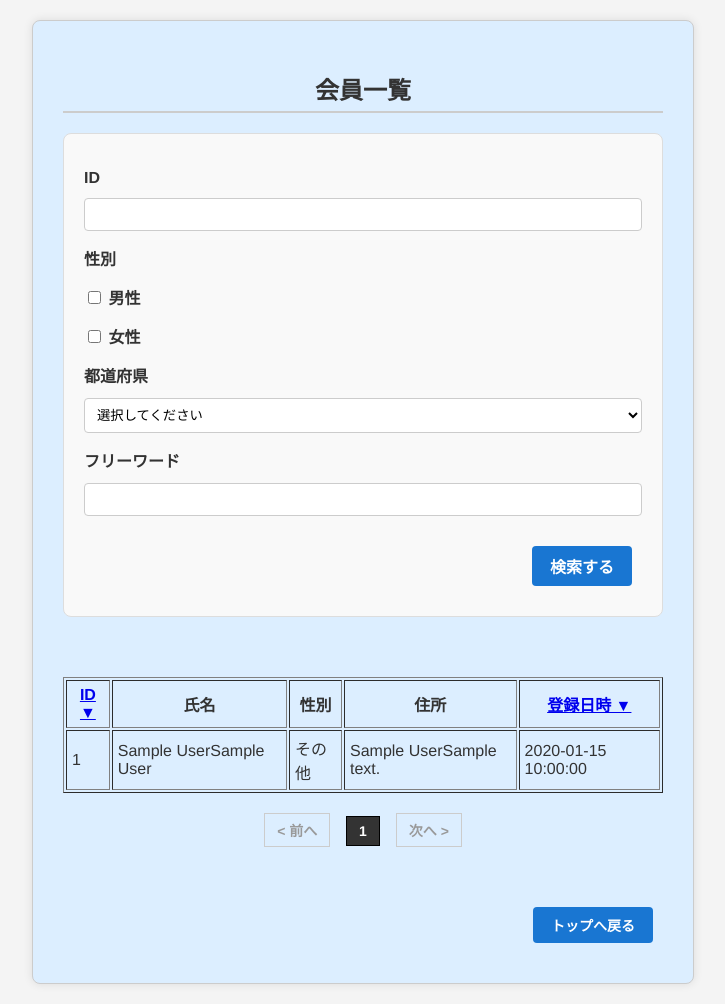
After one commit to selva-kurihara/php, a PHP site: page /admin/member.php in a window 1280 px wide. The commit adds this page. Shown: the whole page, without its empty margins (277-1002 px from the left). Run offline with PHP 8.4, Linux system fonts and the light colour scheme; tables that the repository leaves empty or names only in its code hold one stand-in row (values such as "Sample post").

Commit message:
php課題10

```diff
--- /dev/null
+++ b/admin/member.php
@@ -0,0 +1,280 @@
+<?php
+
+session_start();
+
+$isLoggedIn = isset($_SESSION['user']);
+
+try {
+  // DB接続
+  $dsn = 'mysql:dbname=phpkadai;host=localhost;charset=utf8;';
+  $user = 'kurihara';
+  $password = 'uCmCLu2e8H';
+  $pdo = new PDO($dsn, $user, $password);
+  $pdo->setAttribute(PDO::ATTR_ERRMODE, PDO::ERRMODE_EXCEPTION);
+
+  // 検索条件の初期化
+  $where = [];
+  $params = [];
+
+  if (!empty($_GET['id'])) {
+    $where[] = 'id = :id';
+    $params[':id'] = $_GET['id'];
+  }
+
+  if (!empty($_GET['gender']) && is_array($_GET['gender'])) {
+    $genders = [];
+    foreach ($_GET['gender'] as $i => $gender) {
+      $key = ":gender$i";
+      $genders[] = $key;
+      $params[$key] = ($gender === 'male') ? 1 : 2; // DBでは 1:男性, 2:女性 だと仮定
+    }
+    $where[] = 'gender IN (' . implode(', ', $genders) . ')';
+  }
+
+  if (!empty($_GET['pref'])) {
+    $where[] = 'pref_name = :pref';
+    $params[':pref'] = $_GET['pref'];
+  }
+
+  if (!empty($_GET['keyword'])) {
+    $where[] = '(name_sei LIKE :kw OR name_mei LIKE :kw OR email LIKE :kw LIKE :kw)';
+    $params[':kw'] = '%' . $_GET['keyword'] . '%';
+  }
+
+  // 並び替え対象と順序を取得
+  $sortableColumns = ['id', 'created_at'];
+  $sort = in_array($_GET['sort'] ?? '', $sortableColumns) ? $_GET['sort'] : 'id';
+  $order = strtolower($_GET['order'] ?? 'desc') === 'desc' ? 'desc' : 'asc';
+
+  // クエリ組み立て
+  $sql = 'SELECT * FROM members';
+  if (!empty($where)) {
+    $sql .= ' WHERE ' . implode(' AND ', $where);
+  }
+  $sql .= " ORDER BY $sort " . strtoupper($order);
+
+  $stmt = $pdo->prepare($sql);
+  $stmt->execute($params);
+  $members = $stmt->fetchAll(PDO::FETCH_ASSOC);
+} catch (PDOException $e) {
+  error_log('DBエラー: ' . $e->getMessage());
+  echo 'データベース接続エラーが発生しました。';
+  exit;
+}
+
+// 総件数の取得（membersの検索条件付き）
+$sqlCount = 'SELECT COUNT(*) FROM members';
+if (!empty($where)) {
+  $sqlCount .= ' WHERE ' . implode(' AND ', $where);
+}
+$countStmt = $pdo->prepare($sqlCount);
+$countStmt->execute($params);
+$totalMembers = (int)$countStmt->fetchColumn();
+
+$limit = 10;
+$totalPages = ceil($totalMembers / $limit);
+$page = max(1, min($totalPages, (int)($_GET['page'] ?? 1)));
+$offset = ($page - 1) * $limit;
+
+// 会員情報をページごとに取得
+$sql .= " LIMIT :limit OFFSET :offset";
+$stmt = $pdo->prepare($sql);
+foreach ($params as $key => $val) {
+  $stmt->bindValue($key, $val);
+}
+$stmt->bindValue(':limit', $limit, PDO::PARAM_INT);
+$stmt->bindValue(':offset', $offset, PDO::PARAM_INT);
+$stmt->execute();
+$members = $stmt->fetchAll(PDO::FETCH_ASSOC);
+
+?>
+
+<!DOCTYPE html>
+<html lang="ja">
+
+<head>
+  <meta charset="UTF-8">
+  <title>掲示板管理画面メインメニュー</title>
+  <link rel="stylesheet" href="../stylesheet.css">
+</head>
+
+<body>
+  <div class="container">
+    <h2>会員一覧</h2>
+
+    <form class="search-form" method="GET" action="">
+      <div class="form-group">
+        <label for="id">ID</label>
+        <input type="text" id="id" name="id">
+      </div>
+
+      <div class="form-group">
+        <label>性別</label>
+        <label class="gender"><input type="checkbox" name="gender[]" value="male"> 男性</label>
+        <label class="gender"><input type="checkbox" name="gender[]" value="female"> 女性</label>
+      </div>
+
+      <div class="form-group">
+        <label for="pref">都道府県</label>
+        <select name="pref">
+          <option value="">選択してください</option>
+          <?php
+          $prefs = [
+            '北海道',
+            '青森県',
+            '岩手県',
+            '宮城県',
+            '秋田県',
+            '山形県',
+            '福島県',
+            '茨城県',
+            '栃木県',
+            '群馬県',
+            '埼玉県',
+            '千葉県',
+            '東京都',
+            '神奈川県',
+            '新潟県',
+            '富山県',
+            '石川県',
+            '福井県',
+            '山梨県',
+            '長野県',
+            '岐阜県',
+            '静岡県',
+            '愛知県',
+            '三重県',
+            '滋賀県',
+            '京都府',
+            '大阪府',
+            '兵庫県',
+            '奈良県',
+            '和歌山県',
+            '鳥取県',
+            '島根県',
+            '岡山県',
+            '広島県',
+            '山口県',
+            '徳島県',
+            '香川県',
+            '愛媛県',
+            '高知県',
+            '福岡県',
+            '佐賀県',
+            '長崎県',
+            '熊本県',
+            '大分県',
+            '宮崎県',
+            '鹿児島県',
+            '沖縄県'
+          ];
+
+          foreach ($prefs as $pref) {
+            $selected = ($_GET['pref'] ?? '') === $pref ? 'selected' : '';
+            echo "<option value=\"{$pref}\" {$selected}>{$pref}</option>";
+          }
+          ?>
+        </select>
+
+      </div>
+
+      <div class="form-group">
+        <label for="keyword">フリーワード</label>
+        <input type="text" id="keyword" name="keyword">
+      </div>
+
+      <div class="buttons">
+        <button type="submit" class="btn">検索する</button>
+      </div>
+    </form>
+
+    <table class="member-table">
+      <?php if (!empty($members)): ?>
+        <table border="1" cellpadding="5">
+          <thead>
+            <tr>
+              <th>
+                <a href="?<?= http_build_query(array_merge($_GET, ['sort' => 'id', 'order' => ($sort === 'id' && $order === 'asc') ? 'desc' : 'asc'])) ?>">
+                  ID <?= $sort === 'id' ? ($order === 'asc' ? '▲' : '▼') : '▼' ?>
+                </a>
+              </th>
+              <th>氏名</th>
+              <th>性別</th>
+              <th>住所</th>
+              <th>
+                <a href="?<?= http_build_query(array_merge($_GET, ['sort' => 'created_at', 'order' => ($sort === 'created_at' && $order === 'asc') ? 'desc' : 'asc'])) ?>">
+                  登録日時 <?= $sort === 'created_at' ? ($order === 'asc' ? '▲' : '▼') : '▼' ?>
+                </a>
+              </th>
+            </tr>
+          </thead>
+          <tbody>
+            <?php foreach ($members as $member): ?>
+              <tr>
+                <td><?= htmlspecialchars($member['id']) ?></td>
+                <td><?= htmlspecialchars($member['name_sei'] . ($member['name_mei'])) ?></td>
+                <td>
+                  <?php
+                  if ($member['gender'] == 1) echo '男性';
+                  else if ($member['gender'] == 2) echo '女性';
+                  else echo 'その他';
+                  ?>
+                </td>
+                <td><?= htmlspecialchars($member['pref_name'] . ($member['address'])) ?></td>
+                <td><?= htmlspecialchars($member['created_at']) ?></td>
+              </tr>
+            <?php endforeach; ?>
+          </tbody>
+        </table>
+      <?php else: ?>
+        <p>該当する会員は見つかりませんでした。</p>
+      <?php endif; ?>
+
+      <!-- ページャー -->
+      <div class="pagination">
+        <?php if ($page > 1): ?>
+          <a href="?<?= http_build_query(array_merge($_GET, ['page' => $page - 1])) ?>">&lt; 前へ</a>
+        <?php else: ?>
+          <span class="disabled">&lt; 前へ</span>
+        <?php endif; ?>
+
+        <?php
+        $range = 1; // 表示する前後のページ数
+        $startPage = max(1, $page - $range);
+        $endPage = min($totalPages, $page + $range);
+        // 先頭3ページ分なら1〜3固定表示
+        if ($page <= 2) {
+          $startPage = 1;
+          $endPage = min(3, $totalPages);
+        }
+
+        // 最後の3ページ分なら totalPages - 2 〜 totalPages 表示
+        if ($page >= $totalPages - 1) {
+          $endPage = $totalPages;
+          $startPage = max(1, $totalPages - 2);
+        }
+        ?>
+
+        <?php for ($i = $startPage; $i <= $endPage; $i++): ?>
+          <?php if ($i == $page): ?>
+            <span class="current"><?= $i ?></span>
+          <?php else: ?>
+            <a href="?<?= http_build_query(array_merge($_GET, ['page' => $i])) ?>"><?= $i ?></a>
+          <?php endif; ?>
+        <?php endfor; ?>
+
+        <?php if ($page < $totalPages): ?>
+          <a href="?<?= http_build_query(array_merge($_GET, ['page' => $page + 1])) ?>">次へ &gt;</a>
+        <?php else: ?>
+          <span class="disabled">次へ &gt;</span>
+        <?php endif; ?>
+      </div>
+
+      <div class="buttons">
+        <a href="top.php" class="btn btn-top">トップへ戻る</a>
+      </div>
+  </div>
+
+</body>
+
+</html>
--- a/admin/top.php
+++ b/admin/top.php
@@ -33,6 +33,9 @@ $isLoggedIn = isset($_SESSION['administer']);
       <form method="post" style="margin: 0;">
         <button type="submit" name="logout" class="logout-button">ログアウト</button>
       </form>
+      <div class="buttons">
+        <a href="member.php" class="btn back">会員一覧</a>
+      </div>
     <?php endif; ?>
   </div>
 
--- a/stylesheet.css
+++ b/stylesheet.css
@@ -540,3 +540,165 @@ textarea {
   border-radius: 6px;
   margin-bottom: 20px;
 }
+
+.container {
+  max-width: 900px;
+  margin: 0 auto;
+  padding: 30px;
+  font-family: "Helvetica Neue", sans-serif;
+  color: #333;
+}
+
+h2 {
+  font-size: 24px;
+  margin-bottom: 20px;
+  border-bottom: 2px solid #ccc;
+  padding-bottom: 5px;
+}
+
+/* 検索フォーム */
+.search-form {
+  background-color: #f9f9f9;
+  padding: 20px;
+  margin-bottom: 30px;
+  border-radius: 8px;
+  border: 1px solid #ddd;
+}
+
+.form-group {
+  margin-bottom: 15px;
+}
+
+.form-group label {
+  display: block;
+  margin-bottom: 5px;
+  font-weight: bold;
+}
+
+input[type="text"],
+select {
+  width: 100%;
+  padding: 8px;
+  border: 1px solid #ccc;
+  border-radius: 4px;
+}
+
+.gender {
+  display: inline-block;
+  margin-right: 10px;
+  font-weight: normal;
+}
+
+.buttons {
+  margin-top: 20px;
+  text-align: right;
+}
+
+.btn {
+  background-color: #1976d2;
+  color: white;
+  padding: 8px 18px;
+  text-decoration: none;
+  border: none;
+  border-radius: 4px;
+  font-weight: bold;
+  cursor: pointer;
+  transition: background-color 0.2s;
+}
+
+.btn:hover {
+  background-color: #1565c0;
+}
+
+.btn-top {
+  margin-top: 40px;
+  display: inline-block;
+}
+
+/* 会員テーブル */
+.member-table {
+  width: 100%;
+  border-collapse: collapse;
+  margin-bottom: 30px;
+}
+
+.member-table th,
+.member-table td {
+  padding: 12px;
+  border: 1px solid #ccc;
+  text-align: left;
+}
+
+.member-table th {
+  background-color: #f0f0f0;
+}
+
+.member-table tbody tr:nth-child(even) {
+  background-color: #fafafa;
+}
+
+/* ソート矢印 */
+.member-table th a {
+  font-size: 12px;
+  margin-left: 5px;
+  text-decoration: none;
+  color: #555;
+}
+
+.member-table th a:hover {
+  color: #1976d2;
+}
+
+/* ページネーション */
+.pagination {
+  text-align: center;
+  margin-bottom: 30px;
+}
+
+.pagination a {
+  display: inline-block;
+  margin: 0 5px;
+  padding: 6px 12px;
+  text-decoration: none;
+  border: 1px solid #ccc;
+  border-radius: 4px;
+  color: #1976d2;
+  transition: background-color 0.2s;
+}
+
+.pagination a:hover {
+  background-color: #eee;
+}
+
+.pagination a.active {
+  background-color: #1976d2;
+  color: white;
+  border-color: #1976d2;
+}
+
+.pagination {
+  margin: 20px 0;
+  text-align: center;
+}
+
+.pagination a,
+.pagination span {
+  display: inline-block;
+  border: 1px solid #000;
+  padding: 6px 12px;
+  margin: 0 2px;
+  text-decoration: none;
+  color: #000;
+}
+
+.pagination .current {
+  background: #333;
+  color: #fff;
+  font-weight: bold;
+}
+
+.pagination .disabled {
+  color: #999;
+  border: 1px solid #ccc;
+  cursor: not-allowed;
+}
--- a/thread_detail.php
+++ b/thread_detail.php
@@ -66,6 +66,10 @@ $comments = $commentsStmt->fetchAll(PDO::FETCH_ASSOC);
 
 // いいね登録・削除
 if ($_SERVER['REQUEST_METHOD'] === 'POST' && isset($_POST['comment_id'], $_POST['thread_id'])) {
+  if (!$isLoggedIn) {
+    header("Location: member_regist.php");
+    exit;
+  }
   $commentId = (int)$_POST['comment_id'];
   $memberId = (int)$_SESSION['user']['id'];
   $threadId = (int)$_POST['thread_id'];
@@ -94,7 +98,7 @@ if ($_SERVER['REQUEST_METHOD'] === 'POST' && isset($_POST['comment_id'], $_POST[
 }
 
 // コメント登録
-if ($_SERVER["REQUEST_METHOD"] === "POST" && $_POST['comment']) {
+if ($_SERVER["REQUEST_METHOD"] === "POST" && isset($_POST['comment'])) {
 
   // エラーチェック
   $errorMessages = [];
```
Lines whose indentation alone changed are shown as unchanged.
